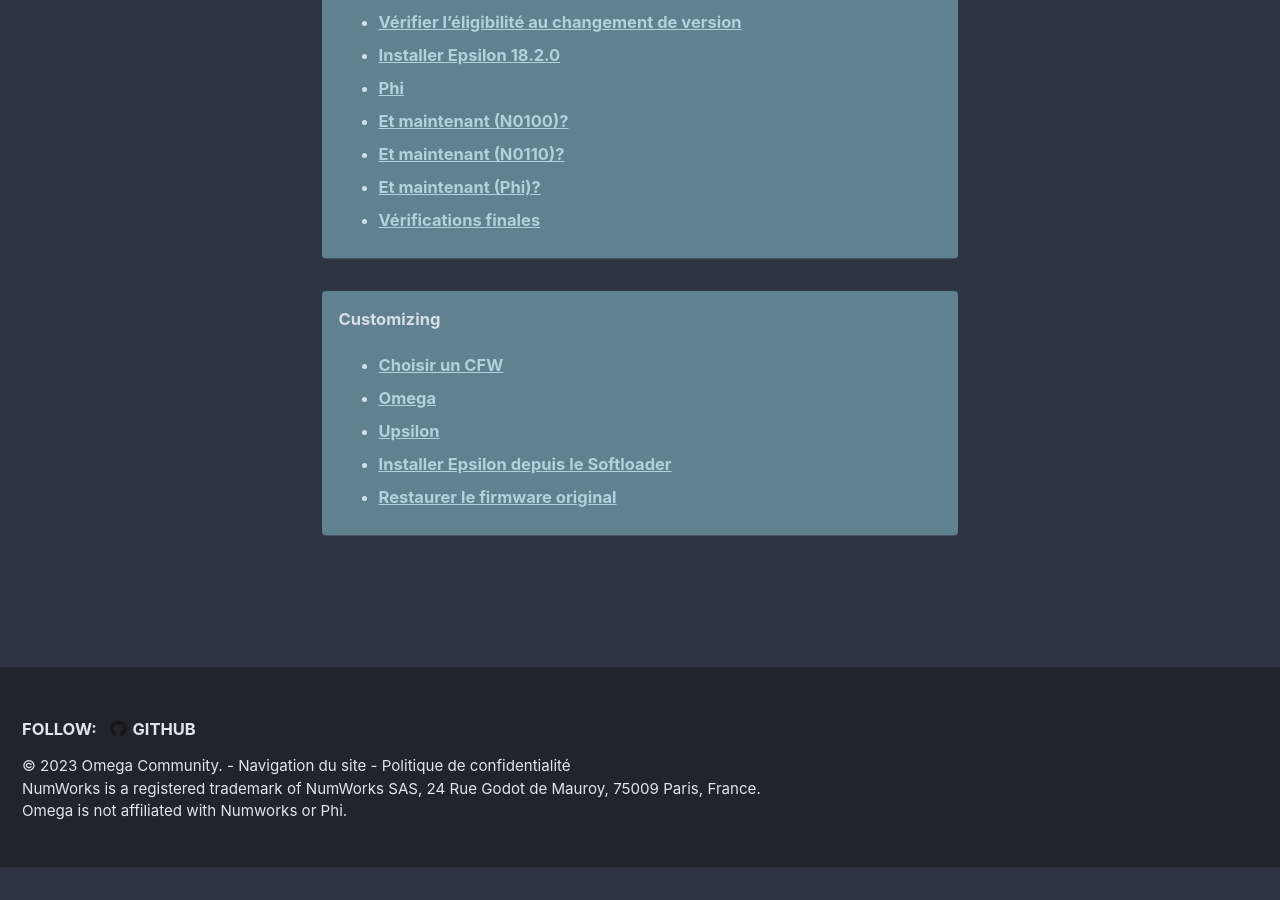
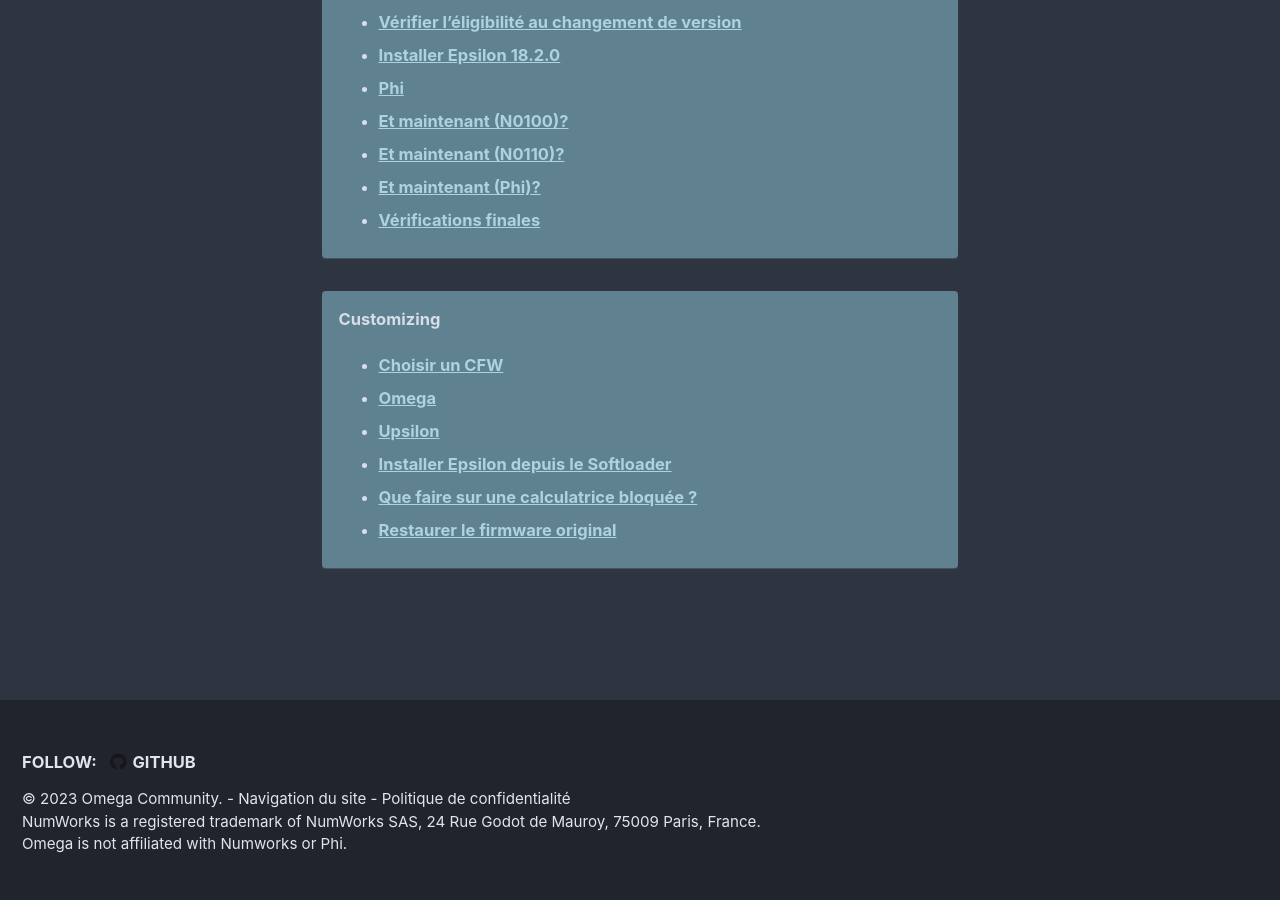
Before and after one commit to Omega-Numworks/Omega-Guide, a Jekyll site: the page built from _pages/fr_FR/site-navigation.md, in a window 1280 px wide and 900 px high, scrolled down 739 px. Built offline with Jekyll 4.4.1, drawn with Linux system fonts in a browser that asks for light colours; comment, search, counter and statistics services are not loaded; before the commit the page ends 1606 px from its top, so only the background shows below that.

Commit message:
Update site-navigation.md

```diff
--- a/_pages/fr_FR/site-navigation.md
+++ b/_pages/fr_FR/site-navigation.md
@@ -38,6 +38,7 @@
 + [Omega](omega)
 + [Upsilon](upsilon)
 + [Installer Epsilon depuis le Softloader](install-epsilon-from-softloader)
++ [Que faire sur une calculatrice bloquée ?](what-to-do-locked)
 + [Restaurer le firmware original](restore-stock-firmware)
 
 {% endcapture %}
```
